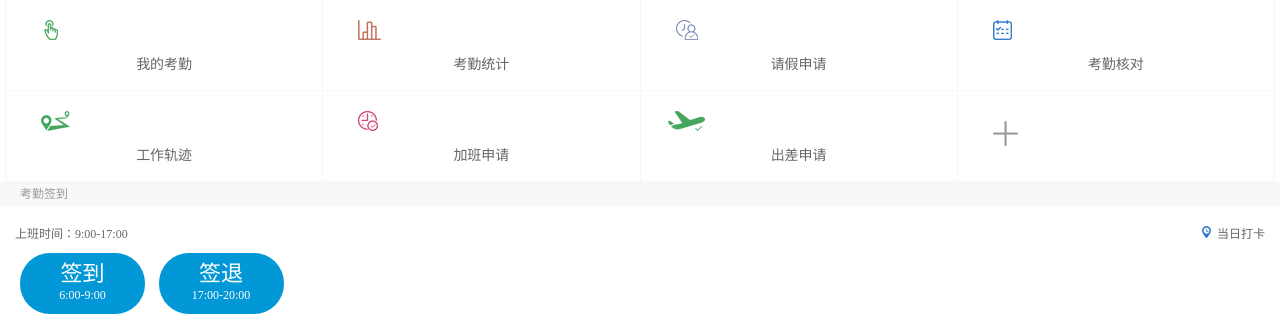
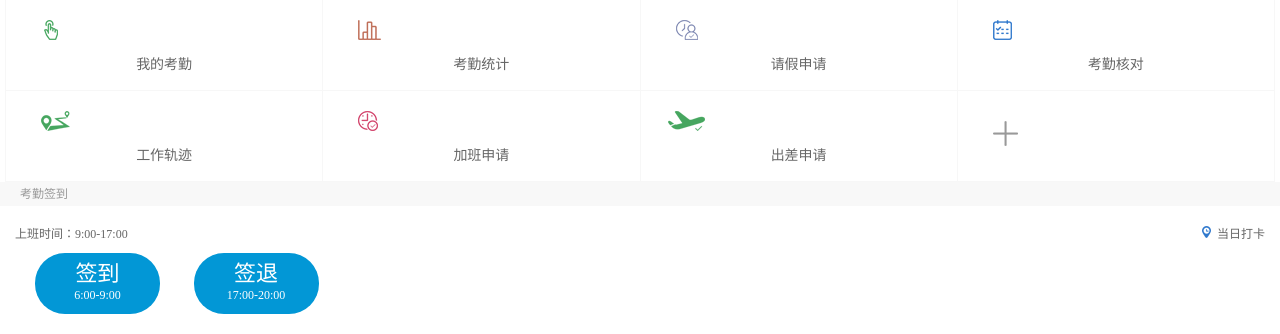
Before and after one commit to misstop/attendance, a Django app: template myapp/novel/templates/novel/common.html in a window 1280 px wide. Shown: the part 790-1124 px from the top of the page. Run offline with Django 3.2, Linux system fonts and the light colour scheme; the template is opened without the code that fills it, so the values that code supplies are empty; some libraries are stand-ins or nearby versions.

Commit message:
'css_update'

```diff
--- a/myapp/novel/static/novel/css/common.css
+++ b/myapp/novel/static/novel/css/common.css
@@ -131,19 +131,19 @@
     text-align: center;
 }
 .sign-btn a:first-of-type {
-    margin-left:14px;
+    margin-left:20px !important;
 }
 
 .sign-btn a.signin,
 .sign-btn a.signout {
     background-color: #0297d6;
-    margin:0 5px;
+    margin:0 15px;
 }
 
 .sign-btn a.signinyet,
 .sign-btn a.signoutyet {
     background-color: #63c9db;
-    margin:0 11px;
+    margin:0 15px;
 }
 
 .sign-btn a span {
--- a/myapp/novel/templates/novel/sign_out.html
+++ b/myapp/novel/templates/novel/sign_out.html
@@ -43,7 +43,7 @@
               var myminutes=mydate.getMinutes();
               var nowTime=myhours+':'+myminutes;
 
-              var beginTime="17:00";
+              var beginTime="14:00";
               var endTime="24:00";
                   var strb = beginTime.split (":");
 
```
